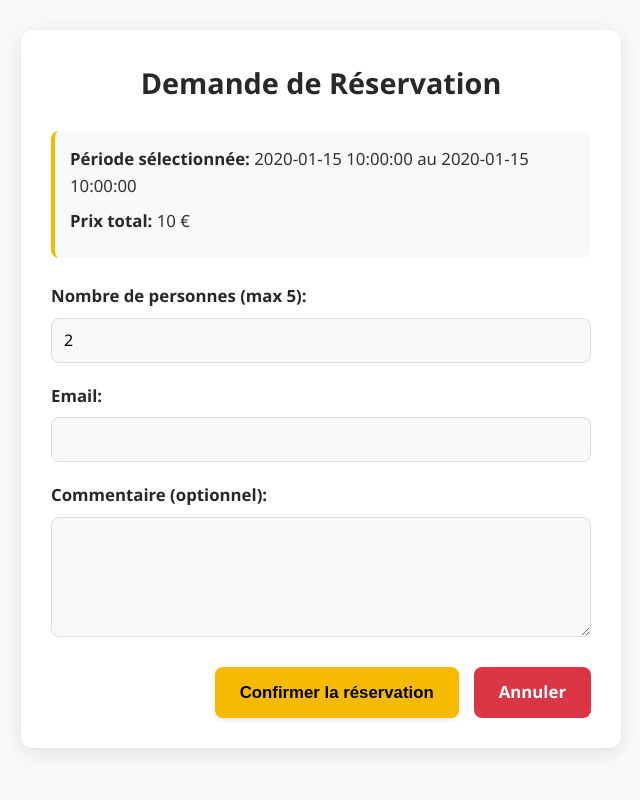
After one commit to Dr4x14913/booking-calendar, a Flask app: template templates/reservation-form.html in a window 1280 px wide. The commit adds this page. Shown: the whole page, without its empty margins (319-959 px from the left). Run offline with Flask 3, Linux system fonts and the light colour scheme; the template is opened without the code that fills it: most values are stand-ins (such as "Sample title", 1, 10 or a date in 2020).

Commit message:
feat: add reservation request by email

```diff
--- a/app.py
+++ b/app.py
@@ -58,20 +58,6 @@ def load_user(user_id):
 #---------------------------------------------------------------------------------
 #-- Admin routes
 #---------------------------------------------------------------------------------
-@app.route('/send_email', methods=['POST'])
-def send_email():
-  if request.method == 'GET':
-    recipient = request.args.get('recipient')
-    subject = request.args.get('subject')
-    body = request.args.get('body')
-
-    msg = Message(subject, recipients=[recipient])
-    msg.body = body
-    mail.send(msg)
-    flash('Email sent successfully!', 'success')
-    return jsonify({"success": True})
-
-
 @app.route('/update-dates', methods=['POST'])
 @login_required
 def update_dates():
@@ -199,6 +185,66 @@ def serve_index():
       continue
     booked_dates_shown.append(i)
   return render_template('index.html', bookedDatesJson=booked_dates_shown)
+
+@app.route('/reservation-form')
+def reservation_form():
+    start_date = request.args.get('start_date', '')
+    end_date   = request.args.get('end_date', '')
+    duration   = (datetime.strptime(end_date, "%Y-%m-%d") - datetime.strptime(start_date, "%Y-%m-%d")).days
+    prices     = get_prices()
+    try:
+      price = int(prices.loc[prices["date"] == start_date][f"{duration} nigth"].iloc[0])
+    except IndexError:
+        price  = "Inconnu"
+    return render_template('reservation-form.html',
+                         start_date=start_date,
+                         end_date=end_date,
+                         price=price)
+
+@app.route('/submit-reservation', methods=['POST'])
+def submit_reservation():
+    start_date = request.form.get('start_date')
+    end_date   = request.form.get('end_date')
+    price      = request.form.get('price')
+    people     = request.form.get('people')
+    email      = request.form.get('email')
+    comment    = request.form.get('comment', '')
+
+    # Send confirmation email to customer
+    subject = f"Demande de réservation - {start_date} au {end_date}"
+    body = render_template('reservation-email.html',
+                       start_date=start_date,
+                       end_date=end_date,
+                       price=price,
+                       people=people,
+                       email=email,
+                       comment=comment,
+                       tp_customer=True,
+                    )
+
+    # Send confirmation email to owner
+    subject_owner = f"Demande de réservation - {start_date} au {end_date}"
+    body_owner = render_template('reservation-email.html',
+                       start_date=start_date,
+                       end_date=end_date,
+                       price=price,
+                       people=people,
+                       email=email,
+                       comment=comment,
+                       tp_customer=False,
+                    )
+    try:
+      msg = Message(subject, recipients=[email])
+      msg.html = body
+      mail.send(msg)
+
+      msg = Message(subject_owner, recipients=[os.environ.get('GMAIL_EMAIL')])
+      msg.html = body_owner
+      mail.send(msg)
+    except Exception as e:
+      return render_template('error.html', error=f'{e}', error_message=f'Rééssayez plus tard ou contactez directement {os.environ.get("GMAIL_EMAIL")}', error_title="Une erreur est survenue pendant la reservation")
+    else:
+      return render_template('reservation-success.html', message="Demande de réservation envoyé ! Vous allez recevoir prochainement un email de comfimation.")
 #---------------------------------------------------------------------------------
 #-- FUNCTIONS
 #---------------------------------------------------------------------------------
--- a/static/style.css
+++ b/static/style.css
@@ -554,6 +554,294 @@ body {
     font-size: 1.05em;
 }
 
+/* Success Page Styles */
+.success-container {
+    max-width: 600px;
+    margin: 50px auto;
+    padding: 40px;
+    background: var(--light-color);
+    border-radius: 12px;
+    box-shadow: 0 4px 20px rgba(0, 0, 0, 0.1);
+    text-align: center;
+}
+
+.success-header {
+    margin-bottom: 30px;
+}
+
+.success-header h1 {
+    color: var(--secondary-color);
+    font-size: 2.5rem;
+    font-weight: 700;
+    margin-bottom: 15px;
+}
+
+.success-message {
+    background: #f8f9fa;
+    padding: 20px;
+    border-radius: 8px;
+    border-left: 4px solid var(--secondary-color);
+    text-align: left;
+    margin-bottom: 30px;
+}
+
+.success-message p {
+    color: var(--text-color);
+    font-size: 1.1em;
+    line-height: 1.6;
+}
+
+.success-actions {
+    margin-top: 20px;
+}
+
+.success-button {
+    display: inline-block;
+    padding: 12px 25px;
+    background: var(--secondary-color);
+    color: var(--dark-color);
+    text-decoration: none;
+    border-radius: 8px;
+    cursor: pointer;
+    font-weight: 600;
+    font-size: 1.05em;
+    transition: all 0.3s ease;
+    display: inline-flex;
+    align-items: center;
+    gap: 8px;
+    box-shadow: 0 2px 5px rgba(0, 0, 0, 0.1);
+}
+
+.success-button:hover {
+    background: #8bc34a;
+    transform: translateY(-2px);
+    box-shadow: 0 4px 10px rgba(0, 0, 0, 0.15);
+}
+
+/* Error Page Styles */
+.error-container {
+    max-width: 600px;
+    margin: 50px auto;
+    padding: 40px;
+    background: var(--light-color);
+    border-radius: 12px;
+    box-shadow: 0 4px 20px rgba(0, 0, 0, 0.1);
+    text-align: center;
+}
+
+.error-header {
+    margin-bottom: 30px;
+}
+
+.error-header h1 {
+    color: #dc3545;
+    font-size: 2.5rem;
+    font-weight: 700;
+    margin-bottom: 15px;
+}
+
+.error-message {
+    background: #f8f9fa;
+    padding: 20px;
+    border-radius: 8px;
+    border-left: 4px solid #dc3545;
+    text-align: left;
+    margin-bottom: 30px;
+}
+
+.error-message p {
+    color: var(--text-color);
+    font-size: 1.1em;
+    line-height: 1.6;
+}
+
+.error-actions {
+    margin-top: 20px;
+}
+
+.back-button {
+    display: inline-block;
+    padding: 12px 25px;
+    background: var(--primary-color);
+    color: var(--dark-color);
+    text-decoration: none;
+    border-radius: 8px;
+    cursor: pointer;
+    font-weight: 600;
+    font-size: 1.05em;
+    transition: all 0.3s ease;
+    display: inline-flex;
+    align-items: center;
+    gap: 8px;
+    box-shadow: 0 2px 5px rgba(0, 0, 0, 0.1);
+}
+
+.back-button:hover {
+    background: var(--secondary-color);
+    transform: translateY(-2px);
+    box-shadow: 0 4px 10px rgba(0, 0, 0, 0.15);
+}
+
+/* Reservation Form Styles */
+.reservation-container {
+    max-width: 600px;
+    margin: 30px auto;
+    padding: 30px;
+    background: var(--light-color);
+    border-radius: 12px;
+    box-shadow: 0 4px 20px rgba(0, 0, 0, 0.1);
+}
+
+.reservation-header {
+    text-align: center;
+    margin-bottom: 25px;
+}
+
+.reservation-header h2 {
+    color: var(--medium-color);
+    font-size: 1.8rem;
+    margin-bottom: 10px;
+}
+
+.reservation-summary {
+    background: #f8f9fa;
+    padding: 15px;
+    border-radius: 8px;
+    margin-bottom: 25px;
+    border-left: 4px solid var(--primary-color);
+}
+
+.reservation-summary p {
+    margin-bottom: 8px;
+    font-size: 1.05em;
+}
+
+.reservation-summary strong {
+    color: var(--medium-color);
+}
+
+.reservation-form {
+    display: flex;
+    flex-direction: column;
+    gap: 20px;
+}
+
+.form-group {
+    display: flex;
+    flex-direction: column;
+    gap: 8px;
+}
+
+.form-group label {
+    font-weight: 600;
+    color: var(--medium-color);
+    font-size: 1.05em;
+}
+
+.form-group input[type="number"],
+.form-group input[type="email"],
+.form-group textarea {
+    padding: 12px;
+    border: 1px solid #ddd;
+    border-radius: 8px;
+    font-size: 1em;
+    transition: all 0.3s ease;
+    background: #f8f9fa;
+    font-family: inherit;
+}
+
+.form-group input[type="number"],
+.form-group input[type="email"] {
+    height: 45px;
+}
+
+.form-group textarea {
+    resize: vertical;
+    min-height: 120px;
+}
+
+.form-group input:focus,
+.form-group textarea:focus {
+    outline: none;
+    border-color: var(--primary-color);
+    box-shadow: 0 0 0 2px rgba(246, 186, 0, 0.2);
+    background: var(--light-color);
+}
+
+.form-actions {
+    display: flex;
+    gap: 15px;
+    margin-top: 10px;
+    justify-content: flex-end;
+}
+
+.submit-button {
+    padding: 12px 25px;
+    background: var(--primary-color);
+    color: var(--dark-color);
+    border: none;
+    border-radius: 8px;
+    cursor: pointer;
+    font-weight: 600;
+    font-size: 1.05em;
+    transition: all 0.3s ease;
+    display: flex;
+    align-items: center;
+    gap: 8px;
+    box-shadow: 0 2px 5px rgba(0, 0, 0, 0.1);
+}
+
+.submit-button:hover {
+    background: var(--secondary-color);
+    transform: translateY(-2px);
+    box-shadow: 0 4px 10px rgba(0, 0, 0, 0.15);
+}
+
+.cancel-button {
+    padding: 12px 25px;
+    background: #dc3545;
+    color: var(--light-color);
+    text-decoration: none;
+    border-radius: 8px;
+    cursor: pointer;
+    font-weight: 600;
+    font-size: 1.05em;
+    transition: all 0.3s ease;
+    display: inline-flex;
+    align-items: center;
+    gap: 8px;
+    text-align: center;
+}
+
+.cancel-button:hover {
+    background: #c82333;
+    transform: translateY(-2px);
+    box-shadow: 0 4px 10px rgba(0, 0, 0, 0.15);
+}
+
+.reservation-button {
+    padding: 12px 25px;
+    background: var(--primary-color);
+    color: var(--dark-color);
+    border: none;
+    border-radius: 8px;
+    cursor: pointer;
+    font-weight: 600;
+    font-size: 1.05em;
+    transition: all 0.3s ease;
+    display: flex;
+    align-items: center;
+    gap: 8px;
+    margin-top: 15px;
+    box-shadow: 0 2px 5px rgba(0, 0, 0, 0.1);
+}
+
+.reservation-button:hover {
+    background: var(--secondary-color);
+    transform: translateY(-2px);
+    box-shadow: 0 4px 10px rgba(0, 0, 0, 0.15);
+}
+
 /* Admin Panel Navigation */
 .admin-nav {
     padding: 15px;
--- /dev/null
+++ b/templates/reservation-form.html
@@ -0,0 +1,86 @@
+<!-- reservation-form.html -->
+<!DOCTYPE html>
+<html>
+<head>
+    <title>Réservation - {{ start_date }} au {{ end_date }}</title>
+    <link rel="stylesheet" href="/static/style.css">
+    <meta name="viewport" content="width=device-width, initial-scale=1.0">
+</head>
+<body>
+    <div class="reservation-container">
+        <div class="reservation-header">
+            <h2>Demande de Réservation</h2>
+        </div>
+
+        <div class="reservation-summary">
+            <p><strong>Période sélectionnée:</strong> {{ start_date }} au {{ end_date }}</p>
+            <p><strong>Prix total:</strong> {{ price }} €</p>
+        </div>
+
+        <form method="POST" action="/submit-reservation" class="reservation-form">
+            <input type="hidden" name="start_date" value="{{ start_date }}">
+            <input type="hidden" name="end_date" value="{{ end_date }}">
+            <input type="hidden" name="price" value="{{ price }}">
+
+            <div class="form-group">
+                <label for="people">Nombre de personnes (max 5):</label>
+                <input type="number" id="people" name="people" min="1" max="5" value="2" required>
+            </div>
+
+            <div class="form-group">
+                <label for="email">Email:</label>
+                <input type="email" id="email" name="email" required>
+            </div>
+
+            <div class="form-group">
+                <label for="comment">Commentaire (optionnel):</label>
+                <textarea id="comment" name="comment" rows="4"></textarea>
+            </div>
+
+            <div class="form-actions">
+                <button type="submit" class="submit-button">Confirmer la réservation</button>
+                <a href="/" class="cancel-button">Annuler</a>
+            </div>
+        </form>
+    </div>
+
+    <script>
+        // Validate form before submission
+        const form = document.querySelector('.reservation-form');
+        let isSubmitting = false;
+
+        form.addEventListener('submit', function(e) {
+            const peopleInput = document.getElementById('people');
+            const emailInput = document.getElementById('email');
+
+            if (peopleInput.value < 1 || peopleInput.value > 5) {
+                alert('Veuillez sélectionner un nombre de personnes entre 1 et 5.');
+                e.preventDefault();
+                return;
+            }
+
+            if (!emailInput.value || !emailInput.value.includes('@')) {
+                alert('Veuillez entrer une adresse email valide.');
+                e.preventDefault();
+                return;
+            }
+
+            // Prevent multiple submissions
+            if (isSubmitting) {
+                e.preventDefault();
+                return;
+            }
+
+            isSubmitting = true;
+
+            // Disable submit button to prevent multiple clicks
+            const submitButton = form.querySelector('.submit-button');
+            submitButton.disabled = true;
+            submitButton.textContent = 'Envoi en cours...';
+
+            // Show loading state
+            form.style.opacity = '0.8';
+        });
+    </script>
+</body>
+</html>
```
Also changed, not shown: templates/error.html (added, +27 -0 lines), templates/reservation-email.html (added, +31 -0 lines), templates/reservation-success.html (added, +24 -0 lines).
